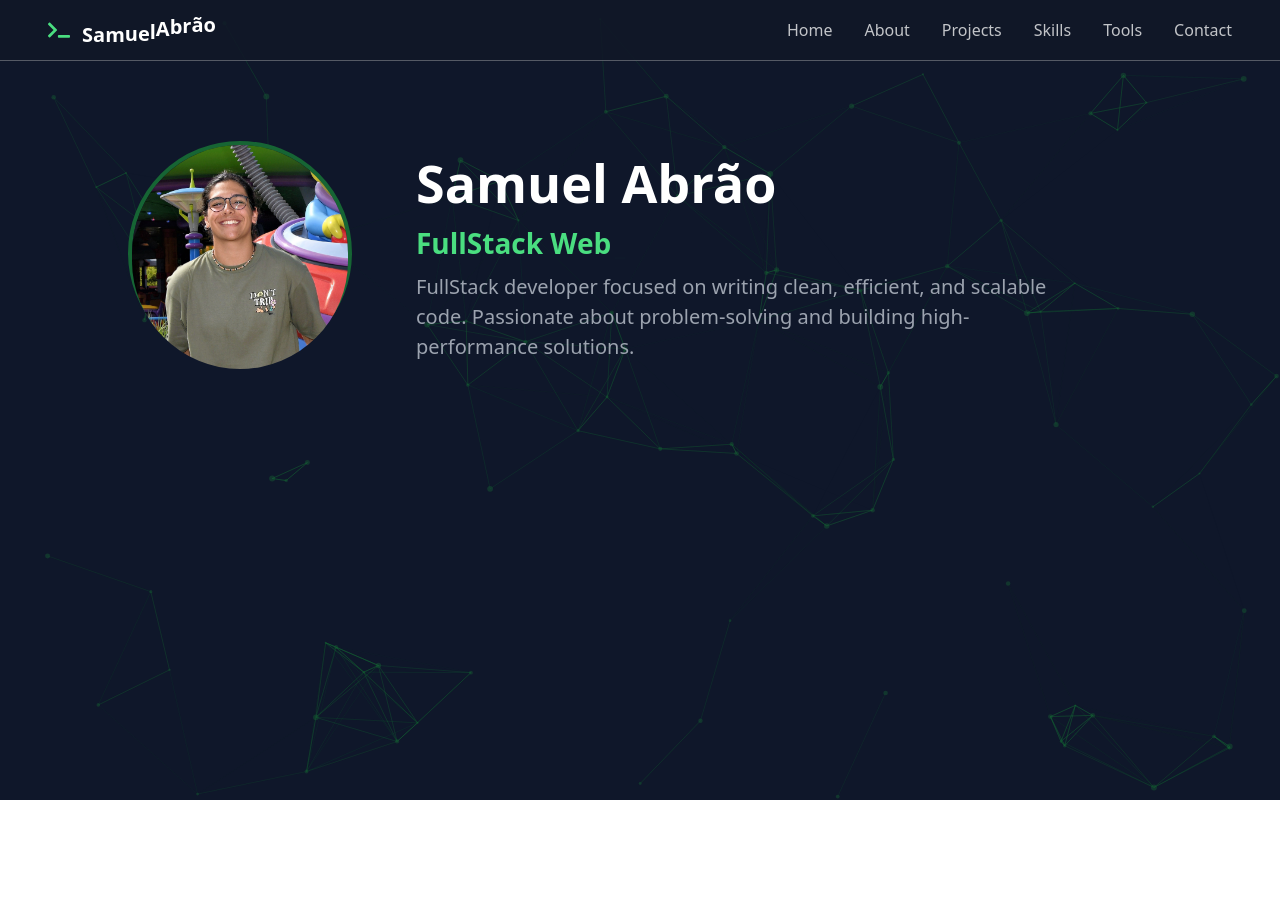
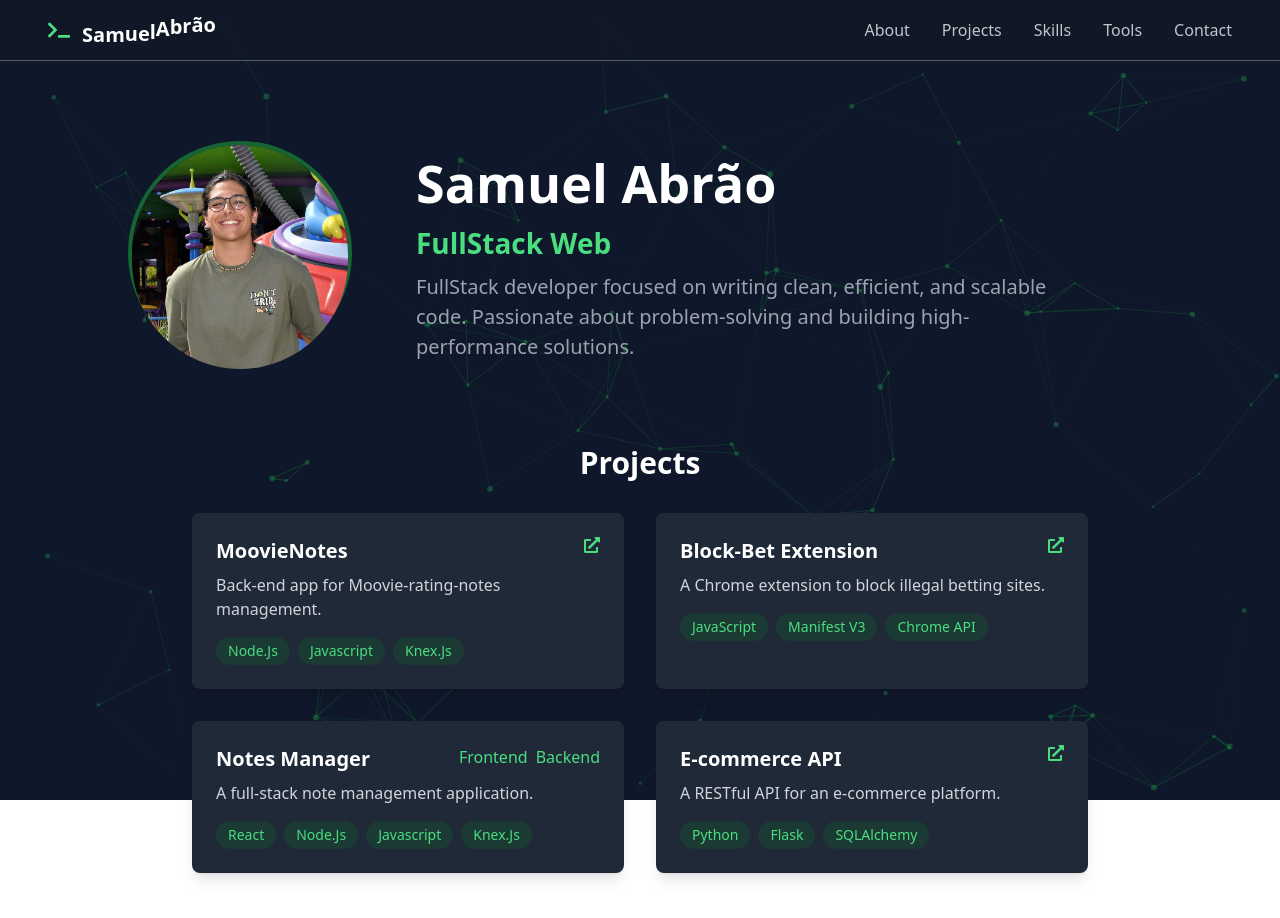
Before and after one commit to samuka7abr/Portifolio, a React (Vite) app: page / in a window 1280 px wide. Shown: the top 918 px of the page. Before the commit the page ends 800 px from the top, so only its background shows below. Built offline with nearby package versions, Linux system fonts and the light colour scheme.

Commit message:
feat: projects

```diff
--- a/src/App.tsx
+++ b/src/App.tsx
@@ -1,17 +1,61 @@
 import { Header } from "./components/Header";
 import { Profile } from "./components/Profile";
 import ParticlesBackground from "./components/Particles";
+import { Project } from "./components/Projects";
+import { motion } from "framer-motion";
 
-function App() {
+export function App() {
   return (
     <>
       <ParticlesBackground />
 
       <div className="relative z-10 flex flex-col min-h-screen">
         <Header />
+
         <div className="flex flex-grow justify-center items-start mt-20 px-6">
           <Profile />
         </div>
+
+        <section className="py-20 px-6 flex flex-col items-center">
+          <h2 className="text-3xl font-bold text-white text-center mb-8">
+            Projects
+          </h2>
+
+          <motion.div
+            className="grid grid-cols-1 md:grid-cols-2 gap-8 w-full max-w-4xl"
+            initial={{ opacity: 0, y: 50 }}
+            animate={{ opacity: 1, y: 0 }}
+            transition={{ duration: 1, ease: "easeOut" }}
+          >
+            <Project
+              title="MoovieNotes"
+              description="Back-end app for Moovie-rating-notes management."
+              techs={["Node.Js", "Javascript", "Knex.Js"]}
+              repoLinks={["https://github.com/samuka7abr/MoviesNotes"]}
+            />
+            <Project
+              title="Block-Bet Extension"
+              description="A Chrome extension to block illegal betting sites."
+              techs={["JavaScript", "Manifest V3", "Chrome API"]}
+              repoLinks={["https://github.com/samuka7abr/Block-Bet_Extension"]}
+            />
+            <Project
+              title="Notes Manager"
+              description="A full-stack note management application."
+              techs={["React", "Node.Js", "Javascript", "Knex.Js"]}
+              repoLinks={[
+                "https://github.com/samuka7abr/NotesManagerWeb",
+                "https://github.com/samuka7abr/NotesManagerAPI",
+              ]}
+            />
+            <Project
+              title="E-commerce API"
+              description="A RESTful API for an e-commerce platform."
+              techs={["Python", "Flask", "SQLAlchemy"]}
+              repoLinks={["https://github.com/samuka7abr/API-e-commerce"]}
+            />
+          </motion.div>
+        </section>
       </div>
     </>
   );
--- a/src/components/Header/index.tsx
+++ b/src/components/Header/index.tsx
@@ -35,11 +35,7 @@ export function Header() {
       {/* Navegação */}
       <nav>
         <ul className="flex gap-8 text-[16px] text-white/75">
-          <li>
-            <a href="#" className="hover:text-green-400 transition-all duration-300">
-              Home
-            </a>
-          </li>
+
           <li>
             <a href="#" className="hover:text-green-400 transition-all duration-300">
               About
--- a/src/components/Particles/index.tsx
+++ b/src/components/Particles/index.tsx
@@ -22,10 +22,10 @@ const ParticlesBackground = () => {
         fpsLimit: 120,
         particles: {
           color: {
-            value: "#166534", // Cor das partículas (verde-800 do Tailwind)
+            value: "#22964e",
           },
           links: {
-            color: "#166534", // Cor das conexões entre partículas
+            color: "#166534",
             distance: 150,
             enable: true,
             opacity: 0.4,
@@ -43,7 +43,7 @@ const ParticlesBackground = () => {
             value: 80,
           },
           opacity: {
-            value: 0.4, // Deixei um pouco mais visível
+            value: 0.4,
           },
           size: {
             value: { min: 1, max: 3 },
--- /dev/null
+++ b/src/components/Projects/index.tsx
@@ -0,0 +1,64 @@
+import { FaExternalLinkAlt } from "react-icons/fa";
+import { motion } from "framer-motion";
+
+interface ProjectProps {
+  title: string;
+  description: string;
+  techs: string[];
+  repoLinks: string[];
+}
+
+export function Project({ title, description, techs, repoLinks }: ProjectProps) {
+  return (
+    <motion.div
+      className="p-6 bg-gray-800 rounded-lg shadow-lg"
+      whileHover={{ scale: 1.05 }}
+      transition={{ type: "spring", stiffness: 200, damping: 10 }}
+    >
+      <div className="flex justify-between items-start">
+        <h3 className="text-xl font-bold text-white">{title}</h3>
+
+        {/* Botão para abrir o repositório */}
+        {repoLinks.length === 1 ? (
+          <a
+            href={repoLinks[0]}
+            target="_blank"
+            rel="noopener noreferrer"
+            className="text-green-400 hover:text-green-300 transition"
+          >
+            <FaExternalLinkAlt />
+          </a>
+        ) : (
+          <div className="flex gap-2">
+            <a
+              href={repoLinks[0]}
+              target="_blank"
+              rel="noopener noreferrer"
+              className="text-green-400 hover:text-green-300 transition"
+            >
+              Frontend
+            </a>
+            <a
+              href={repoLinks[1]}
+              target="_blank"
+              rel="noopener noreferrer"
+              className="text-green-400 hover:text-green-300 transition"
+            >
+              Backend
+            </a>
+          </div>
+        )}
+      </div>
+
+      <p className="text-gray-300 mt-2">{description}</p>
+
+      <div className="flex flex-wrap gap-2 mt-4">
+        {techs.map((tech, index) => (
+          <span key={index} className="bg-green-900/40 text-green-400 px-3 py-1 rounded-full text-sm">
+            {tech}
+          </span>
+        ))}
+      </div>
+    </motion.div>
+  );
+}
```
